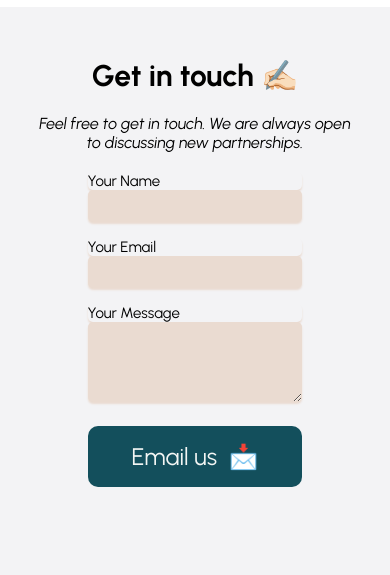
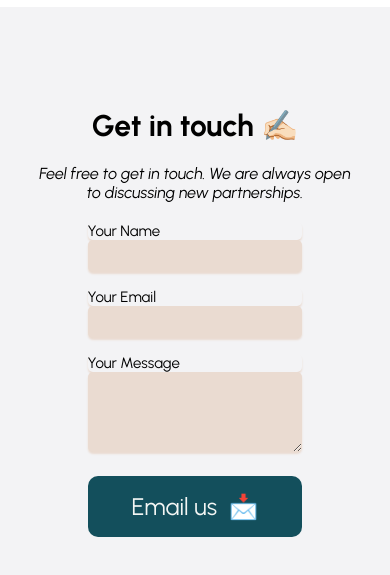
Before and after one commit to SheCodesAus/layer_8_victory_frontend_bris_2023, a React (Vite) app: page /contact in a window 390 px wide. Shown: the part 1037-1612 px from the top of the page. Built offline with nearby package versions, Linux system fonts and the light colour scheme.

Commit message:
fixing bug in contact

```diff
--- a/src/components/ContactForm/ContactForm.css
+++ b/src/components/ContactForm/ContactForm.css
@@ -30,13 +30,13 @@
 
 }
 #address{
-    padding:50px 16px;
+    padding:100px 16px;
     width:50%;
     height: 100vh;
 }
-#contact{
+#contact_section{
 
-    padding:50px 16px;
+    padding:100px 16px;
     background-color: rgb(243, 243, 245);
     width:50%;
     height: 100vh;
@@ -71,13 +71,13 @@
     margin-bottom: 20px;
 }
 
-#contact form{
+#contact_section form{
     max-width: 60%;
     margin: 0 auto;
 
 }
 
-#contact input[type="submit"]{
+#contact_section input[type="submit"]{
     background-color:#134F5C;
     color:#F3F6F4;
     font-size:24px;
@@ -100,9 +100,7 @@
         width:100%;
     }
 
-    #contact{
-
-
+    #contact_section{
         background-color: rgb(243, 243, 245);
         width:100%;
 
--- a/src/components/ContactForm/ContactForm.jsx
+++ b/src/components/ContactForm/ContactForm.jsx
@@ -23,7 +23,7 @@ const ContactForm = () =>{
     </div>
 </section>
 
-<section id="contact">
+<section id="contact_section">
             <h1 className="contact_title">Get in touch ✍🏻</h1>
             <p className="contact-txt">Feel free to get in touch. We are always open to discussing new partnerships.</p>
             <form
```
